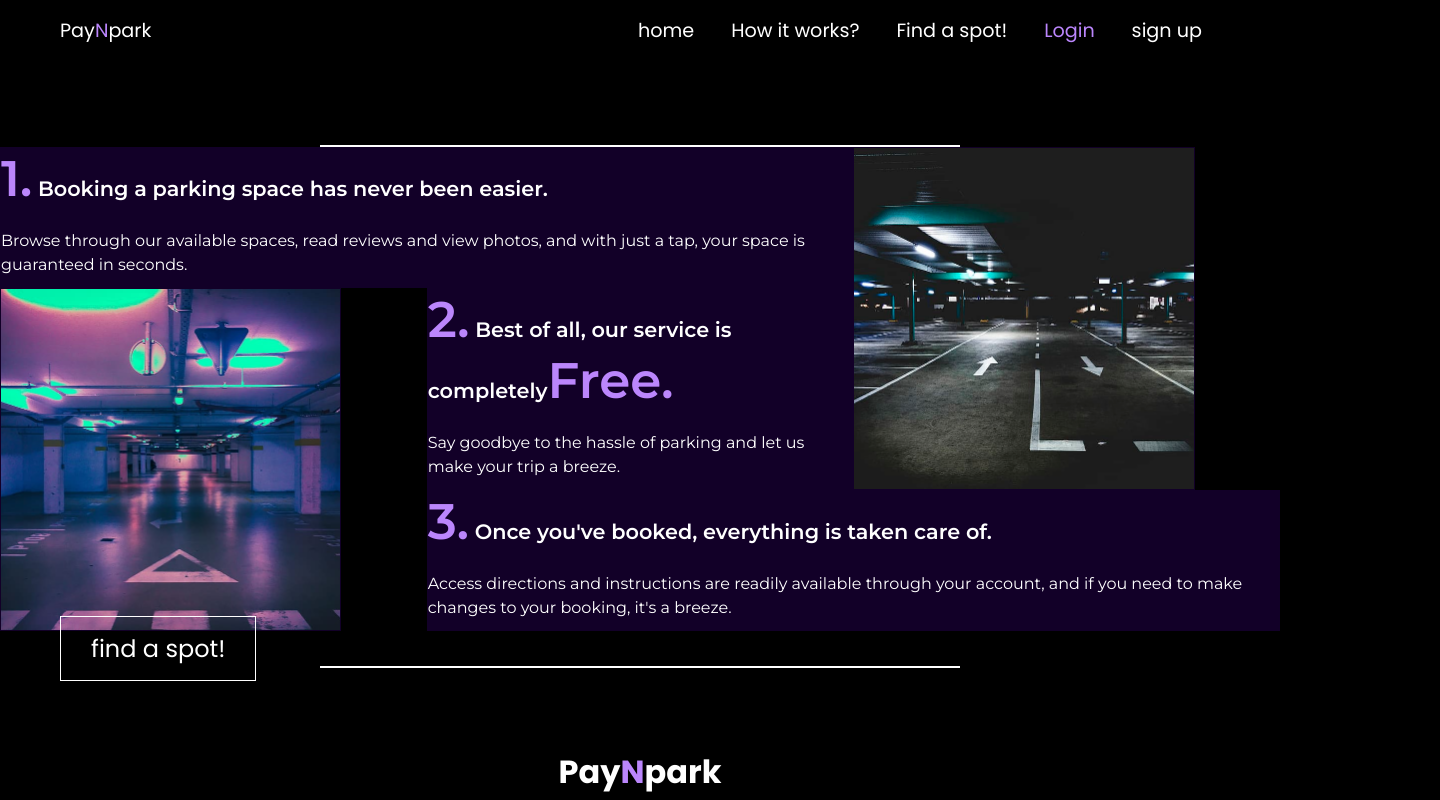
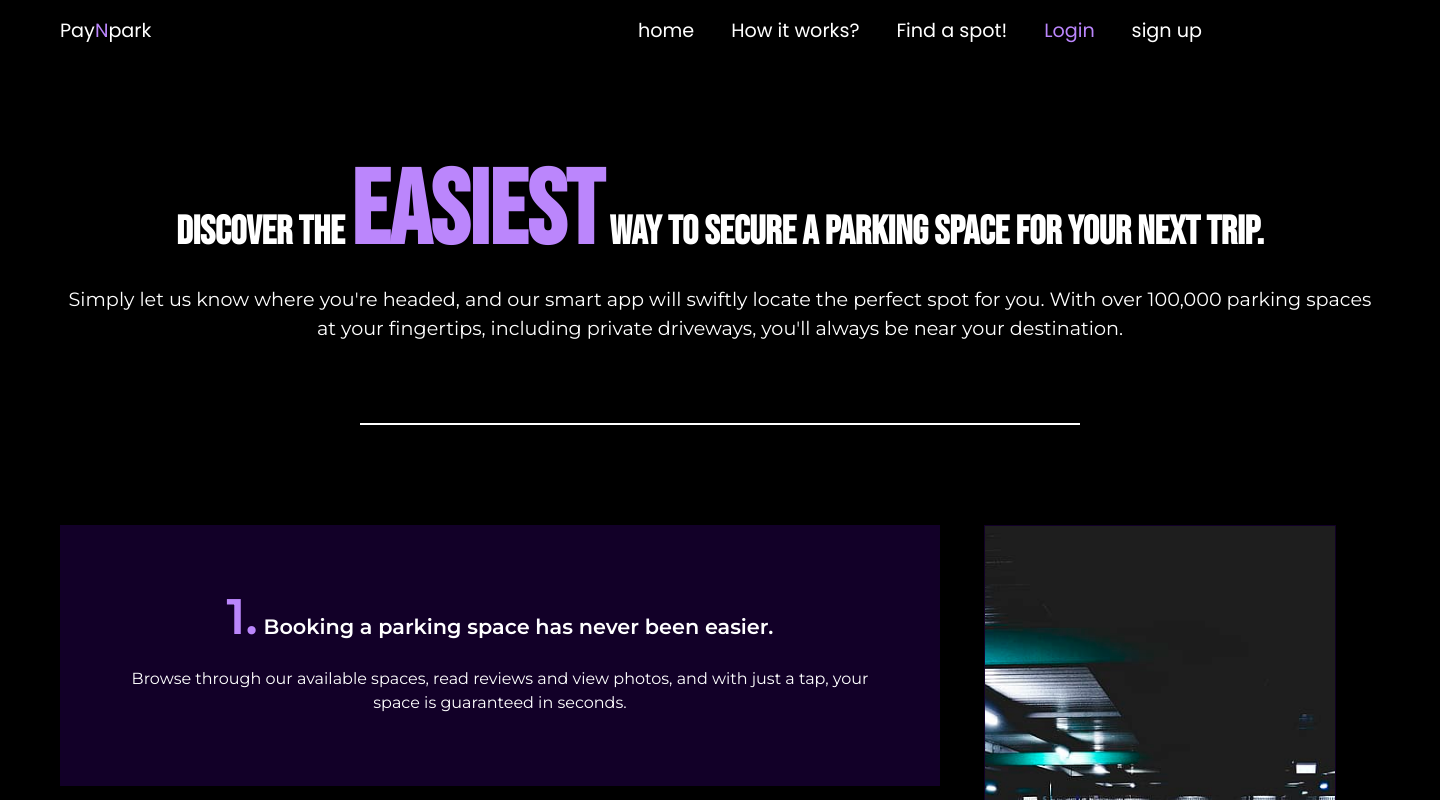
Before and after one commit to prattiikk/ParkNpay, a React (Create React App) app: page /how in a window 1280 px wide. Shown: the top 800 px of the page, 1440 px wide, since content can reach past the window. Built offline with nearby package versions, Linux system fonts and the light colour scheme; a web font is replaced by a local one.

Commit message:
fixed a minor bug

```diff
--- a/src/pages/How.js
+++ b/src/pages/How.js
@@ -4,9 +4,7 @@ import {Link} from 'react-router-dom'
 const How = () => {
   return (
     <>
-    <section className="learn-sec-wra
-
-    pper">
+    <section className="learn-sec-wrapper">
       <div>
         <h2>
           Discover the <span>easiest</span> way to secure a parking space for
```
